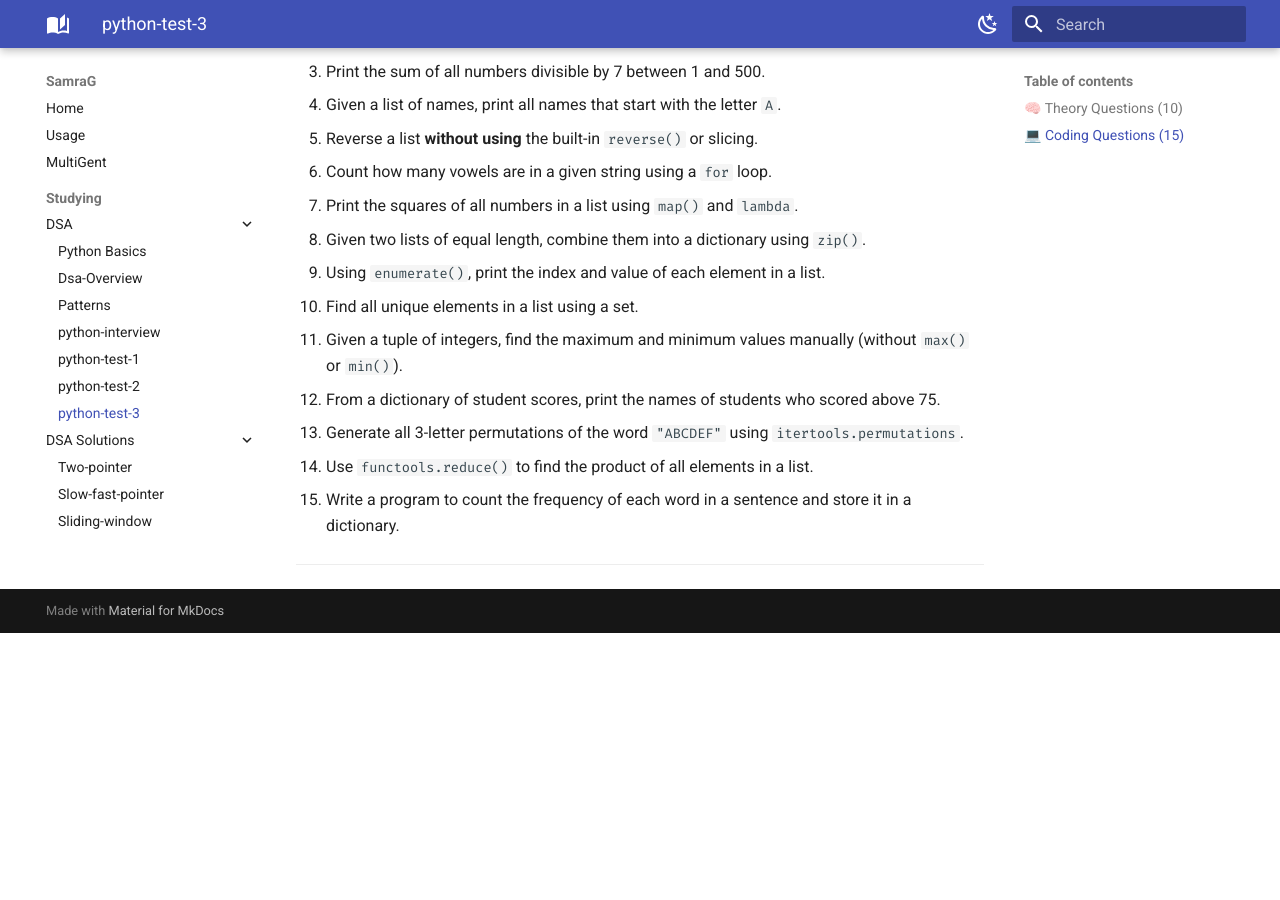
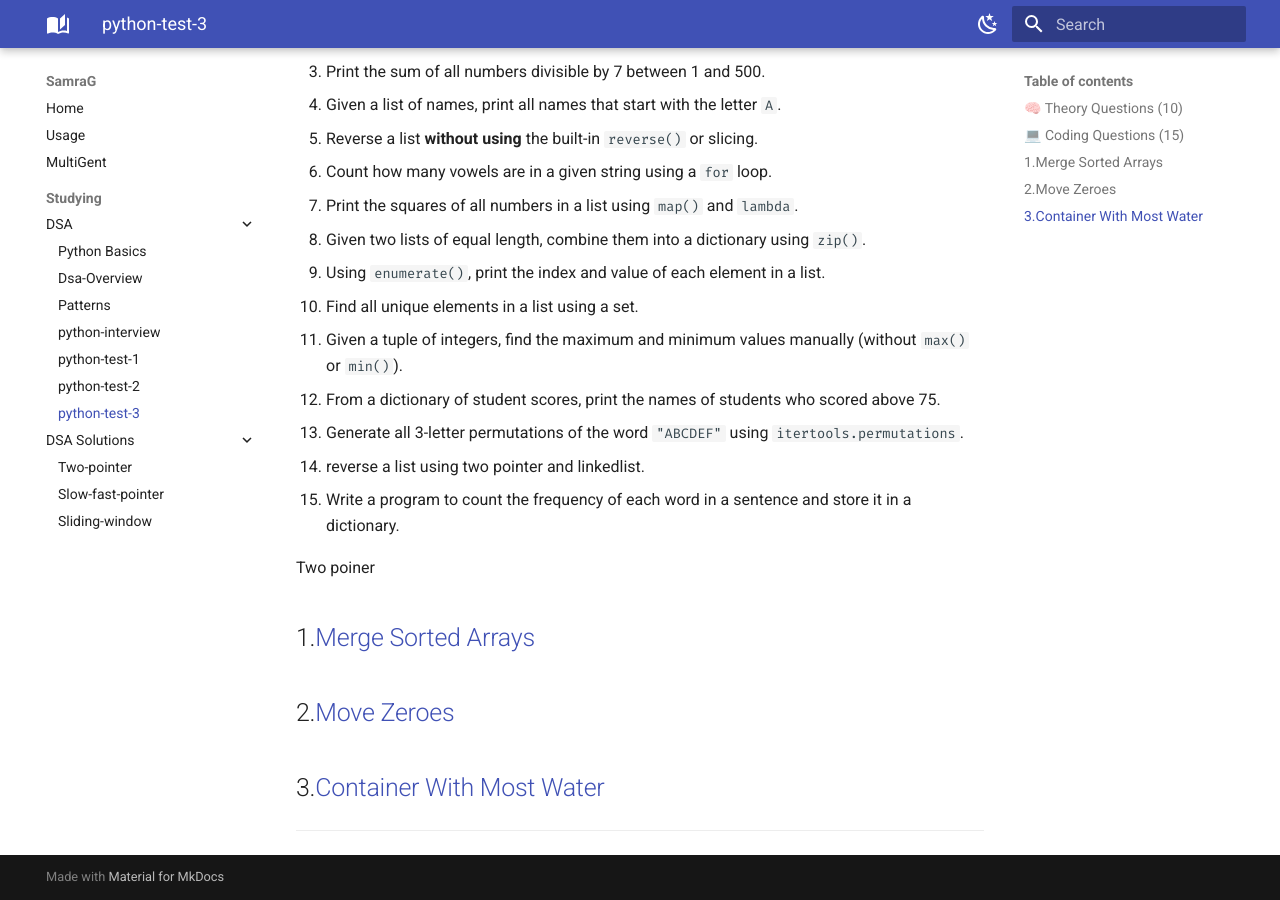
Before and after one commit to Sam2636/sam-agents, an MkDocs documentation site: the page built from docs/python-test3.md, in a window 1280 px wide and 900 px high, scrolled down 910 px. Built offline with MkDocs 1.6.1 and Material for MkDocs 9.7.7, drawn with Linux system fonts in a browser that asks for light colours; before the commit the page ends 1543 px from its top, so only the background shows below that.

Commit message:
tes file

```diff
--- a/docs/python-test3.md
+++ b/docs/python-test3.md
@@ -35,7 +35,11 @@ This set includes **10 theory questions** and **15 coding questions** covering:
 11. Given a tuple of integers, find the maximum and minimum values manually (without `max()` or `min()`).
 12. From a dictionary of student scores, print the names of students who scored above 75.
 13. Generate all 3-letter permutations of the word `"ABCDEF"` using `itertools.permutations`.
-14. Use `functools.reduce()` to find the product of all elements in a list.
+14. reverse a list using two pointer and linkedlist.
 15. Write a program to count the frequency of each word in a sentence and store it in a dictionary.
 
+Two poiner
+## 1.[Merge Sorted Arrays](https://leetcode.com/problems/merge-sorted-array/)
+## 2.[Move Zeroes](https://leetcode.com/problems/move-zeroes/)
+## 3.[Container With Most Water](https://leetcode.com/problems/container-with-most-water/)
 ---
```
